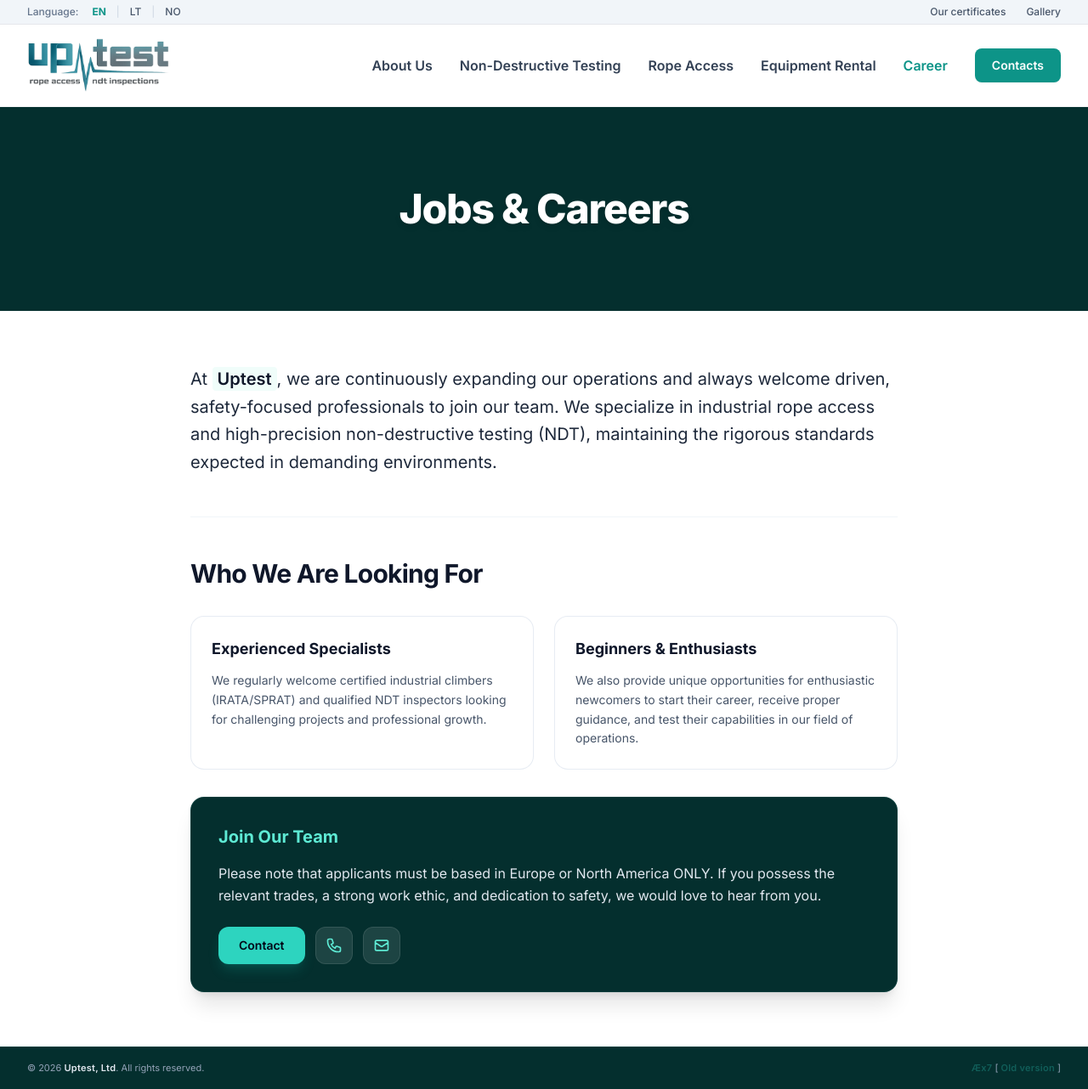
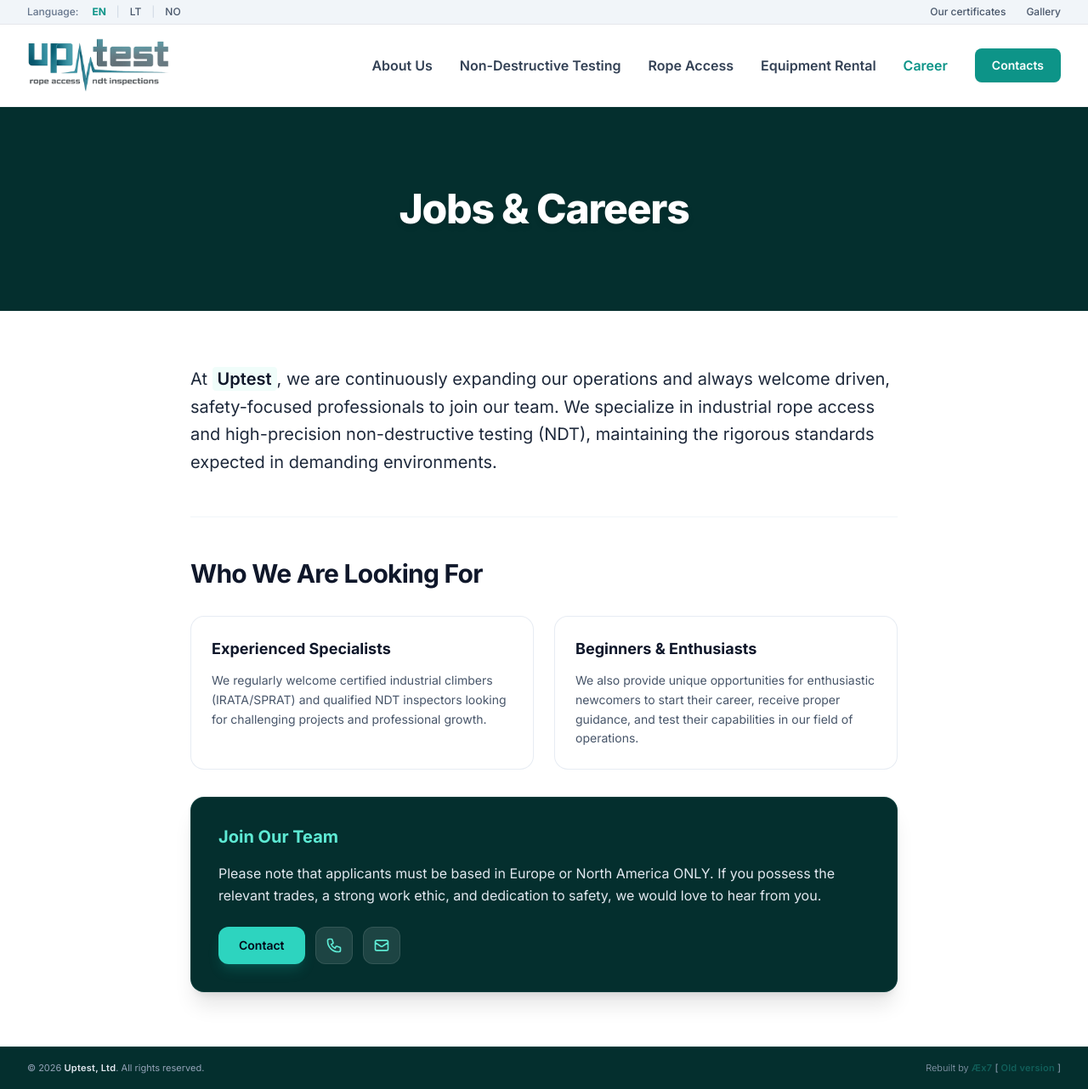
Before and after one commit to mruslys/uptest.no, a Jekyll site: the page built from career/index.html, in a window 1280 px wide. Shown: the whole page at 85% size. Built offline with Jekyll 4.4.1, drawn with Linux system fonts in a browser that asks for light colours; nearby versions of some CDN libraries.

Commit message:
Update footer.html

```diff
--- a/_includes/footer.html
+++ b/_includes/footer.html
@@ -7,7 +7,7 @@
         </p>
 
         <div class="items-center gap-1.5 text-[11px] text-slate-400">
-            <span class="hidden font-light">{{ data.common[page.lang].rebuilt_by }}</span>
+            <span class="font-light">{{ data.common[page.lang].rebuilt_by }}</span>
             <a href="https://æx7.com" target="_blank" rel="noopener noreferrer" class="text-brand-800 hover:text-brand-300 transition-colors font-semibold tracking-wide">
                 Æx7
             </a>
```
